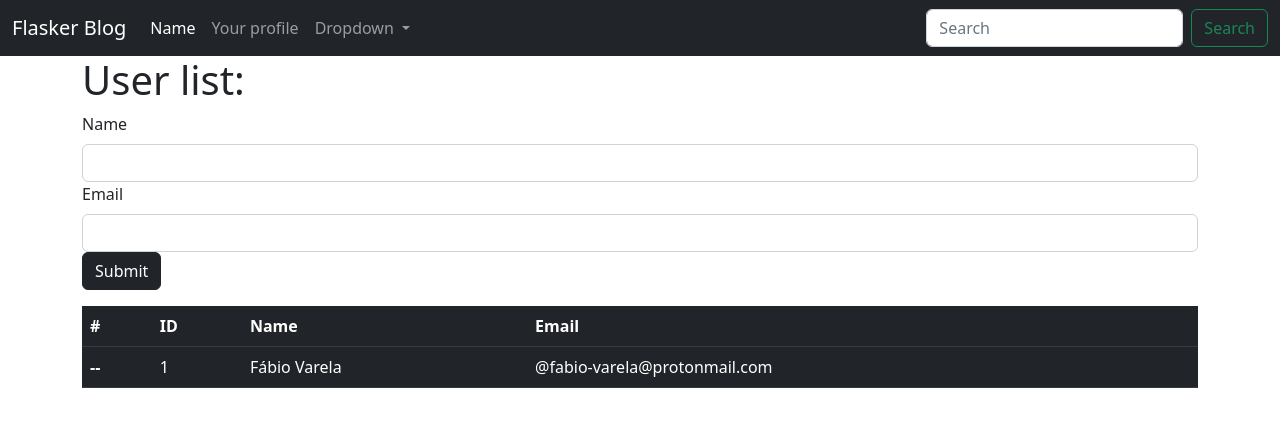
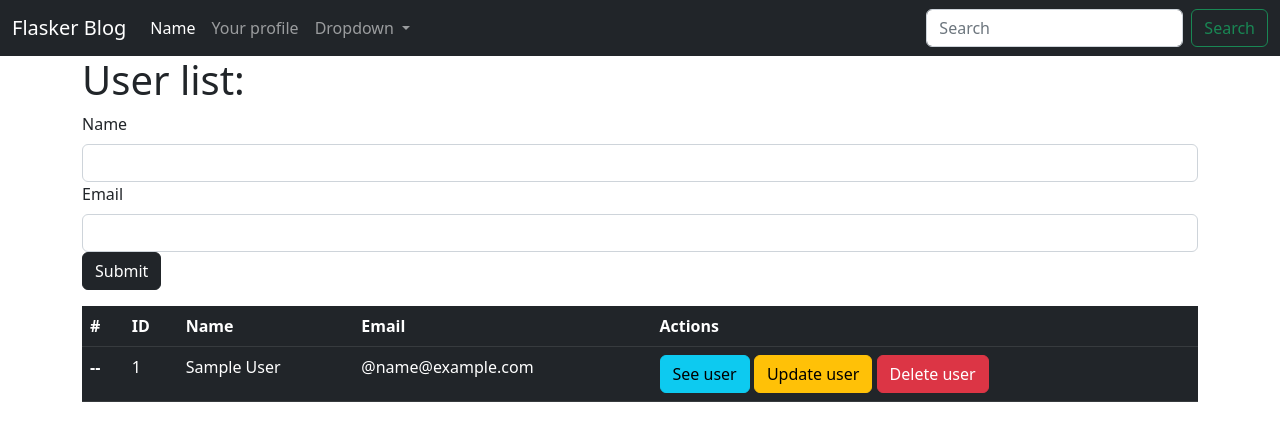
Before and after one commit to FabioVV/FlaskLearning, a Flask app: page /user/add in a window 1280 px wide. Shown: the top 441 px of the page. Run offline with Flask 2, Linux system fonts and the light colour scheme; data comes from the database, SQL or seed files in the repository; tables that the repository leaves empty hold one stand-in row (values such as "Sample post"); one stand-in notice (Sample message) is shown.

Commit message:
changed db to mysql, added way to update users

```diff
--- a/app.py
+++ b/app.py
@@ -5,9 +5,13 @@
 from wtforms.validators import DataRequired
 from flask_sqlalchemy import SQLAlchemy
 from datetime import datetime
+
 app = Flask(__name__)
 app.secret_key = "supersecretkey"
-app.config['SQLALCHEMY_DATABASE_URI'] = 'sqlite:///users.db'
+#SQLITE database
+#app.config['SQLALCHEMY_DATABASE_URI'] = 'sqlite:///users.db'
+
+app.config['SQLALCHEMY_DATABASE_URI'] = 'mysql+pymysql://root:guerra998@localhost/users'
 db = SQLAlchemy(app)
 
 # User Model creation
@@ -33,6 +37,11 @@
     submit = SubmitField("Submit")
 #
 
+
+
+## ROUTES AND CONTROLLERS BELlOW
+
+
 #Home page
 @app.route('/')
 def index():
@@ -51,7 +60,7 @@
     return render_template('name.html',name = name, form = form)
 #
 
-#User addapp.config['SQLALCHEMY_TRACK_MODIFICATIONS'] = False
+#Add user
 @app.route('/user/add', methods=['GET','POST'])
 def add_user():
     name = None
@@ -70,6 +79,26 @@
     return render_template("add_user.html",form = form, name = name, our_users = our_users)
 #
 
+#Update user
+@app.route('/update/<int:id>', methods=['GET','POST'])
+def update(id:int):
+    form = UserForm()
+    newname = Users.query.get_or_404(id)
+    if request.method == "POST":
+        #DIFFERENT WAY OF GETTING THE FORM
+        newname.name = request.form['name']
+        newname.email = request.form['email']
+        try:
+            db.session.commit()
+            flash("User updated successfully!")
+            return render_template("update_user.html",form = form, newname = newname)
+        except:
+            flash("User not updated! (Error)")
+            return render_template("update_user.html",form = form, newname = newname)
+    else:
+        return render_template("update_user.html",form = form, newname = newname)
+#
+
 #Error handlers
 @app.errorhandler(404)
 def page_not_found(e):
--- a/templates/add_user.html
+++ b/templates/add_user.html
@@ -23,6 +23,7 @@
         <th scope="col">ID</th>
         <th scope="col">Name</th>
         <th scope="col">Email</th>
+        <th scope="col">Actions</th>
       </tr>
     </thead>
     <tbody>
@@ -31,6 +32,11 @@
         <td>{{ our_user.id }}</td>
         <td>{{ our_user.name }}</td>
         <td>@{{ our_user.email }}</td>
+        <td>
+          <a type="button" class="btn btn-info" href="#">See user</a>
+          <a type="button" class="btn btn-warning" href="{{url_for('update',id = our_user.id)}}">Update user</a>
+          <a type="button" class="btn btn-danger" href="#">Delete user</a>
+        </td>
       </tr>
     </tbody>
     {% endfor %}
--- a/templates/base.html
+++ b/templates/base.html
@@ -1,25 +1,26 @@
 <!DOCTYPE html>
 <html lang="pt-BR">
+
 <head>
-    <meta charset="UTF-8">
-    <meta http-equiv="X-UA-Compatible" content="IE=edge">
-    <meta name="viewport" content="width=device-width, initial-scale=1.0">
+    <meta charset="UTF-8" />
+    <meta http-equiv="X-UA-Compatible" content="IE=edge" />
+    <meta name="viewport" content="width=device-width, initial-scale=1.0" />
     <title>Flasker Blog</title>
-    <link rel="stylesheet" href="{{ url_for('static', filename='app.css') }}">
-    <link href="https://cdn.jsdelivr.net/npm/bootstrap@5.2.3/dist/css/bootstrap.min.css" rel="stylesheet" integrity="sha384-rbsA2VBKQhggwzxH7pPCaAqO46MgnOM80zW1RWuH61DGLwZJEdK2Kadq2F9CUG65" crossorigin="anonymous">
+    <link rel="stylesheet" href="{{ url_for('static', filename='app.css') }}" />
+    <link href="https://cdn.jsdelivr.net/npm/bootstrap@5.2.3/dist/css/bootstrap.min.css" rel="stylesheet"
+        integrity="sha384-rbsA2VBKQhggwzxH7pPCaAqO46MgnOM80zW1RWuH61DGLwZJEdK2Kadq2F9CUG65" crossorigin="anonymous" />
 </head>
+
 <body>
+    {% include 'nav.html' %} {% for message in get_flashed_messages() %}
+    <div id="msg" class="alert alert-success" role="alert">{{message}}</div>
+    {% endfor %}
+    <div class="container">{% block content %} {% endblock %}</div>
 
-    {% include 'nav.html' %}
+    <script src="https://cdn.jsdelivr.net/npm/bootstrap@5.2.3/dist/js/bootstrap.bundle.min.js"
+        integrity="sha384-kenU1KFdBIe4zVF0s0G1M5b4hcpxyD9F7jL+jjXkk+Q2h455rYXK/7HAuoJl+0I4"
+        crossorigin="anonymous"></script>
+    <script src="{{ url_for('static', filename='app.js') }}"></script>
+</body>
 
-    <div class="container">
-        {% block content %}
-
-        {% endblock %}
-    </div>
-
-
-<script src="https://cdn.jsdelivr.net/npm/bootstrap@5.2.3/dist/js/bootstrap.bundle.min.js" integrity="sha384-kenU1KFdBIe4zVF0s0G1M5b4hcpxyD9F7jL+jjXkk+Q2h455rYXK/7HAuoJl+0I4" crossorigin="anonymous"></script>
-<script src="{{ url_for('static', filename='app.js') }}"></script>
-</body>
 </html>
--- a/templates/name.html
+++ b/templates/name.html
@@ -2,12 +2,6 @@
 {% extends 'base.html' %}
 
 {% block content %}
-
-{% for message in get_flashed_messages() %}
-<div id="msg" class="alert alert-success" role="alert">
-    {{message}}
-</div>
-{% endfor %}
 
 {% if name %}
 <h1>Hello {{name}}!</h1>
```
Also changed, not shown: create_db.py (added, +19 -0 lines), templates/update_user.html (added, +17 -0 lines), README.md, 1 other file.
